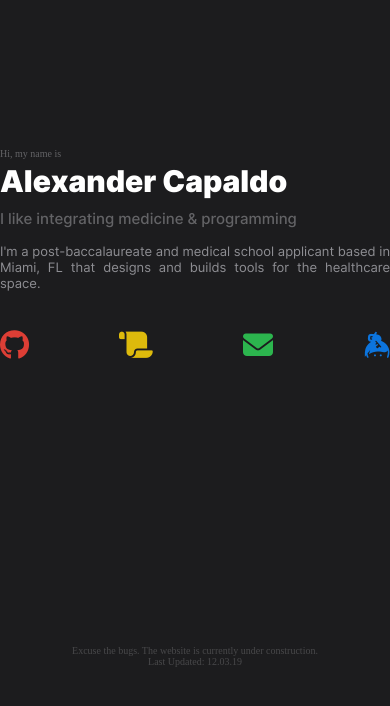
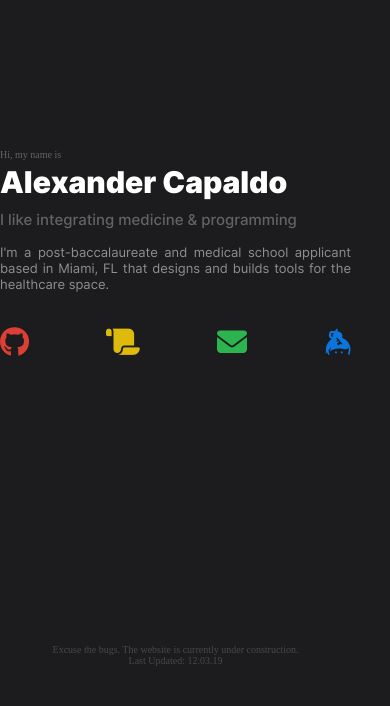
Before and after one commit to capaldo/capaldo.github.io, a Jekyll site: the page built from index.md, in a window 390 px wide. Shown: the top 706 px of the page. Built offline with Jekyll 4.4.1, drawn with Linux system fonts in a browser that asks for light colours; nearby versions of some CDN libraries; some web fonts are replaced.

Commit message:
hide iphone overflow with media selectors

```diff
--- a/_layouts/home.html
+++ b/_layouts/home.html
@@ -7,6 +7,7 @@
 	<link rel="stylesheet" href="css/wenk.css">
 	<link rel="stylesheet" href="css/base.css">
 	<link rel="stylesheet" href="css/desktop.css">
+	<link rel="stylesheet" href="css/mobile.css">
 	<script src="https://kit.fontawesome.com/77171bb218.js" crossorigin="anonymous"></script>
 	<title>{{ page.title }} | {{ site.first_name }} {{site.last_name}}</title>
     </head>
--- a/css/base.css
+++ b/css/base.css
@@ -199,7 +199,7 @@ body {
 }
 
 .homeText {
-    width: 100vw;
+    width: 70vw;
     margin: 0 auto;
 }
 
--- /dev/null
+++ b/css/mobile.css
@@ -0,0 +1,11 @@
+@media only screen and (max-width: 600px) {
+  body {
+       position: fixed;
+       overflow: hidden;
+  }
+
+  .homeText {
+      width: 90vw;
+  }
+
+}
```
